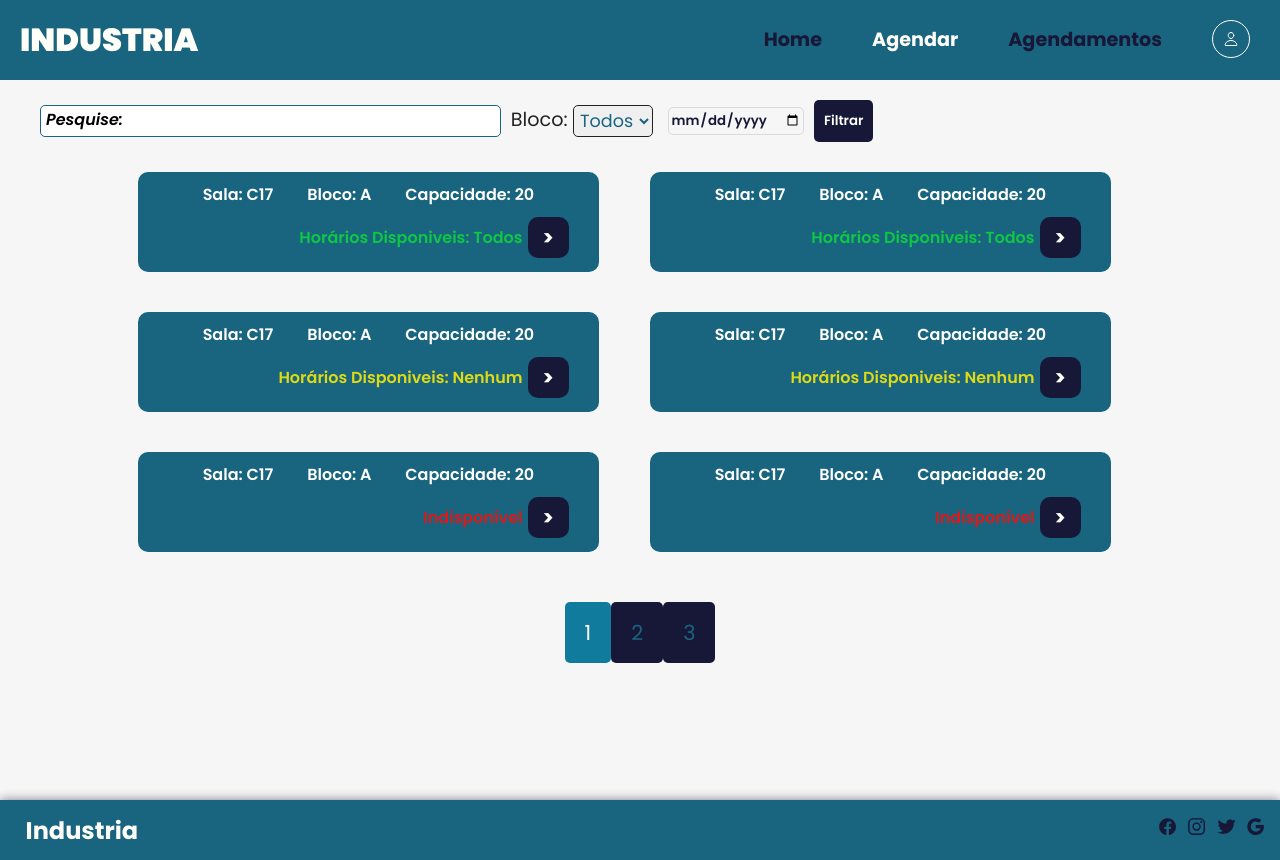
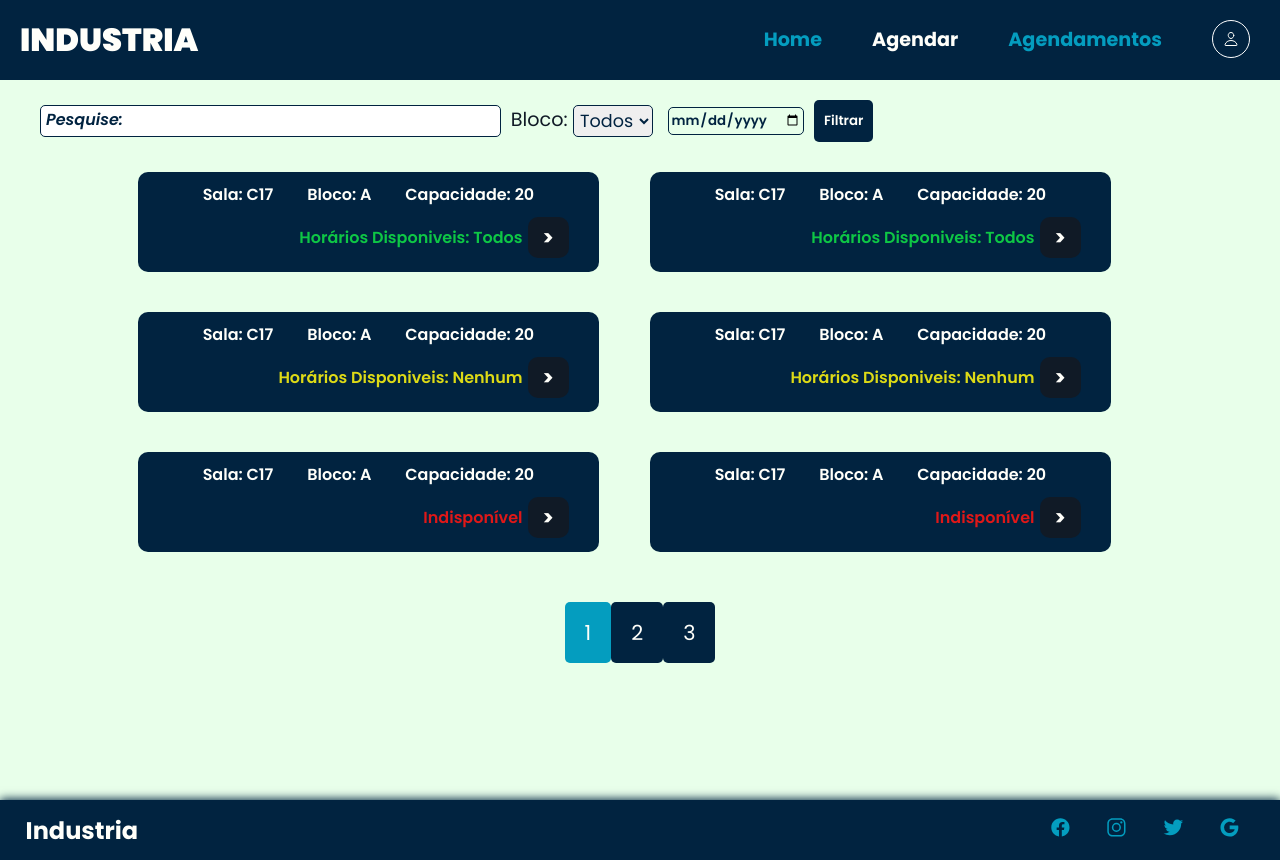
Before and after one commit to pexonauta/Industria, a plain HTML site: page App/abas/agendar.html in a window 1280 px wide. Drawn offline with nearby package versions, Linux system fonts and the light colour scheme.

Commit message:
mudancas de cores

```diff
--- a/assets/css/abas/agendamento.css
+++ b/assets/css/abas/agendamento.css
@@ -1,13 +1,19 @@
+/* Propriedades de cor fontes entre outras */
+
 :root {
     /* Cores Que Serão do site */
     --color1: #FFFFFA;
-    --color2: #19647E;
-    --color3: #78CDD7;
-    --color4: #685044;
-    --color5: #171738;
+    --color2: #048ABF;
+    --color3: #049DBF;
+    --color4: #012340;
+    --color5: #101A26;
 
-    /* Propriedades Do Register */
-    --bg-fundo: #19647E;
+    --bg-fundo: #D8FFDB;
+    --bg-main: #d8ffdb91;
+}
+
+body {
+    background-color: var(--bg-main);
 }
 
 .navbar.on .navbar-hamburguer div {
@@ -17,60 +23,13 @@
 
 main {
     width: 100%;
-    height: auto;
-    margin-bottom: 5%;
-}
-
-.block-charge {
-    width: 100%;
-    margin-bottom: 20px;
-}
-
-.pesquisa {
-    width: 94%;
-    margin: 5px 10px;
-    padding: 5px;
-    border-radius: 5px;
-    border: 1px solid var(--color2);
-    color: #000;
-}
-
-.pesquisa::placeholder {
-    color: #000;
-    font-size: 1.2em;
-    font-weight: 600;
-    font-style: italic;
-}
-
-.block {
-    display: flex;
-    align-items: center;
-    justify-content: center;
-}
-
-.block1 {
-    margin-right: 15px;
-}
-
-.block1 span,
-.block2 span {
-    color: #222;
-    font-size: 1.2em;
-}
-
-.block1 select,
-.block2 select {
-    padding: 2px;
-    border-radius: 5px;
-    font-size: 1.1em;
-    border: 1px solid #222;
-    color: var(--color2);
-    text-align: center;
+    height: 400px;
+    max-height: 900px;
 }
 
 .container {
     width: 100%;
-    height: 50%;
+    height: 80%;
     margin-top: 30px;
     flex-direction: column;
 }
@@ -78,14 +37,13 @@ main {
 .container .sala {
     width: 96%;
     height: 100px;
-    background-color: var(--color2);
     margin: 10px;
     border-radius: 10px;
 }
 
 .container .sala .detalhes {
     padding-top: 10px;
-    color: #fff;
+    color: var(--color1);
     font-size: 1.2em;
     font-weight: 600;
     text-align: center;
@@ -108,8 +66,6 @@ main {
     margin-left: 5px;
     padding: 5px 15px;
     border-radius: 10px;
-    background-color: var(--color5);
-    color: var(--color1);
     text-decoration: none;
     font-size: 1.3em;
     font-weight: 700;
@@ -118,7 +74,7 @@ main {
 }
 
 .sala a:hover {
-    background-color: #252563;
+    background-color: var(--color2);
 }
 
 .dispo,
@@ -140,7 +96,7 @@ main {
 }
 
 .buttons {
-    height: 10%;
+    height: 20%;
     margin-top: 10px;
     display: flex;
     align-items: center;
@@ -151,20 +107,8 @@ main {
     padding: 15px 20px;
     font-size: 1.3em;
     border-radius: 5px;
-    color: var(--color2);
-    background-color: var(--color5);
     border: none;
     cursor: pointer;
-}
-
-.buttons button:hover {
-    background-color: #117b9e;
-    color: var(--color1);
-}
-
-.buttons .btn-active {
-    background-color: #117b9e;
-    color: var(--color1);
 }
 
 .buttons button:nth-child(even) {
@@ -193,7 +137,8 @@ main {
 }
 
 footer {
-    position: relative !important;
+    position: absolute;
+    bottom: 0;
 }
 
 @media (min-width: 760px) {
--- a/assets/css/abas/agendar.css
+++ b/assets/css/abas/agendar.css
@@ -1,19 +1,24 @@
+/* Propriedades de cor fontes entre outras */
+
 :root {
     /* Cores Que Serão do site */
     --color1: #FFFFFA;
-    --color2: #19647E;
-    --color3: #78CDD7;
-    --color4: #685044;
-    --color5: #171738;
+    --color2: #048ABF;
+    --color3: #049DBF;
+    --color4: #012340;
+    --color5: #101A26;
 
-    /* Propriedades Do Register */
-    --bg-fundo: #19647E;
+    --bg-fundo: #D8FFDB;
+    --bg-main: #d8ffdb91;
 }
 
 .navbar.on .navbar-hamburguer div {
     right: auto;
 }
 
+body {
+    background-color: var(--bg-main);
+}
 
 main {
     width: 100%;
@@ -30,12 +35,12 @@ main {
     margin: 5px 10px;
     padding: 5px;
     border-radius: 5px;
-    border: 1px solid var(--color2);
+    border: 1px solid var(--color4);
     color: #000;
 }
 
 .pesquisa::placeholder {
-    color: #000;
+    color: var(--color4);
     font-size: 1.2em;
     font-weight: 600;
     font-style: italic;
@@ -48,7 +53,7 @@ main {
 }
 
 .block-charge button {
-    background-color: var(--color5);
+    background-color: var(--color4);
     padding: 10px;
     color: var(--color1);
     border-radius: 5px;
@@ -57,13 +62,17 @@ main {
     margin-left: 10px;
 }
 
+.block-charge button:hover {
+    background-color: var(--color2);
+}
+
 .block1 {
     margin-right: 15px;
 }
 
 .block1 span,
 .block2 span {
-    color: #222;
+    color: var(--color5);
     font-size: 1.2em;
 }
 
@@ -72,8 +81,8 @@ main {
     padding: 2px;
     border-radius: 5px;
     font-size: 1.1em;
-    border: 1px solid #222;
-    color: var(--color2);
+    border: 1px solid var(--color4);
+    color: var(--color4);
     text-align: center;
 }
 
@@ -81,9 +90,9 @@ main {
     background-color: transparent;
     border-radius: 5px;
     padding: 2px;
-    color: var(--color5);
+    color: var(--color4);
     font-weight: 600;
-    border: 1px solid rgb(218, 218, 218);
+    border: 1px solid var(--color4);
 }
 
 .container {
@@ -96,14 +105,14 @@ main {
 .container .sala {
     width: 96%;
     height: 100px;
-    background-color: var(--color2);
+    background-color: var(--color4);
     margin: 10px;
     border-radius: 10px;
 }
 
 .container .sala .detalhes {
     padding-top: 10px;
-    color: #fff;
+    color: var(--color1);
     font-size: 1.2em;
     font-weight: 600;
     text-align: center;
@@ -136,7 +145,7 @@ main {
 }
 
 .sala a:hover {
-    background-color: #252563;
+    background-color: var(--color2);
 }
 
 .dispo,
@@ -168,19 +177,19 @@ main {
     padding: 15px 20px;
     font-size: 1.3em;
     border-radius: 5px;
-    color: var(--color2);
-    background-color: var(--color5);
+    color: var(--color1);
+    background-color: var(--color4);
     border: none;
     cursor: pointer;
 }
 
 .buttons button:hover {
-    background-color: #117b9e;
+    background-color: var(--color2);
     color: var(--color1);
 }
 
 .buttons .btn-active {
-    background-color: #117b9e;
+    background-color: var(--color3);
     color: var(--color1);
 }
 
--- a/assets/css/abas/form.css
+++ b/assets/css/abas/form.css
@@ -1,17 +1,19 @@
+/* Propriedades de cor fontes entre outras */
+
 :root {
     /* Cores Que Serão do site */
     --color1: #FFFFFA;
-    --color2: #19647E;
-    --color3: #78CDD7;
-    --color4: #685044;
-    --color5: #171738;
+    --color2: #048ABF;
+    --color3: #049DBF;
+    --color4: #012340;
+    --color5: #101A26;
 
-    /* Propriedades Do Register */
-    --bg-fundo: #19647E;
+    --bg-fundo: #D8FFDB;
+    --bg-main: #d8ffdb91;
 }
 
 body {
-    background: var(--color2);
+    background-color: var(--color4);
 }
 
 main {
@@ -19,14 +21,14 @@ main {
     top: 55%;
     left: 50%;
     transform: translate(-50%, -45%);
-    width: 460px;
+    width: 420px;
 }
 
 .voltar {
     display: flex;
     align-items: center;
     justify-content: space-between;
-    color: #fff;
+    color: var(--color1);
     font-weight: 600;
 }
 
@@ -37,12 +39,13 @@ main {
     padding: 5px 15px;
     border-radius: 5px;
     background: var(--color5);
+    border: 1px solid var(--color1);
     cursor: pointer;
     transition: 0.3s;
 }
 
 .voltar a:hover {
-    background: #252563;
+    background: var(--color2);
     transform: scale(1.2);
 }
 
@@ -59,7 +62,7 @@ main {
 .form-group input {
     width: 100%;
     background: transparent;
-    border: 1px solid var(--color5);
+    border: 1px solid var(--color1);
     border-radius: 5px;
     padding: 5px;
     color: var(--color1);
@@ -67,7 +70,7 @@ main {
 }
 
 .form-group input::placeholder {
-    color: var(--color5);
+    color: var(--bg-fundo);
     font-weight: 600;
 }
 
@@ -77,7 +80,7 @@ main {
     background-color: rgb(231, 228, 228);
     padding: 10px;
     border-radius: 10px;
-    border: 1px solid var(--color2);
+    border: 1px solid var(--color5);
 }
 
 .form-group textarea::placeholder {
@@ -145,8 +148,8 @@ main {
     height: 50px;
     border-radius: 10px;
     padding: 5px;
-    background: #171738;
-    border: 1px solid var(--color5);
+    background: var(--color5);
+    border: 1px solid var(--color1);
     color: var(--color1);
     font-weight: 600;
     letter-spacing: 2px;
@@ -158,7 +161,7 @@ main {
 .input-group button:hover {
     transform: scale(1.2);
     font-weight: 700;
-    background: #252563;
+    background: var(--color2);
 }
 
 @media (min-width: 760px) {
--- a/assets/css/abas/home.css
+++ b/assets/css/abas/home.css
@@ -1,13 +1,15 @@
-/* Propriedades De corpo */
+/* Propriedades de cor fontes entre outras */
+
 :root {
     /* Cores Que Serão do site */
     --color1: #FFFFFA;
-    --color2: #19647E;
-    --color3: #78CDD7;
-    --color4: #685044;
-    --color5: #171738;
+    --color2: #048ABF;
+    --color3: #049DBF;
+    --color4: #012340;
+    --color5: #101A26;
 
-    /* Propriedades Do home */
+    --bg-fundo: #D8FFDB;
+    --bg-main: #d8ffdb4d;
 }
 
 main {
@@ -26,7 +28,7 @@ main {
 }
 
 .container h1 {
-    color: #fff;
+    color: var(--color1);
     font-weight: 700;
     font-size: 3em;
     text-transform: uppercase;
@@ -46,7 +48,7 @@ main {
     padding: 5px;
     color: var(--color1);
     border-radius: 5px;
-    background-color: var(--color5);
+    background-color: var(--color4);
 
     font-size: 1.2em;
     font-weight: 600;
@@ -57,7 +59,7 @@ main {
 }
 
 .container a:hover {
-    background-color: var(--color2);
+    background-color: var(--color3);
 }
 
 footer {
@@ -76,12 +78,12 @@ footer {
 .redes-socias a {
     margin-right: 20px;
     font-size: 2em;
-    color: var(--color5);
+    color: var(--color4);
     transition: 0.3s;
 }
 
 .redes-socias a:hover {
-    color: var(--color1);
+    color: var(--color3);
     transform: scale(1.7);
 }
 
--- a/assets/css/abas/not.css
+++ b/assets/css/abas/not.css
@@ -1,13 +1,15 @@
+/* Propriedades de cor fontes entre outras */
+
 :root {
     /* Cores Que Serão do site */
     --color1: #FFFFFA;
-    --color2: #19647E;
-    --color3: #78CDD7;
-    --color4: #685044;
-    --color5: #171738;
+    --color2: #048ABF;
+    --color3: #049DBF;
+    --color4: #012340;
+    --color5: #101A26;
 
-    /* Propriedades Do Register */
-    --bg-fundo: #19647E;
+    --bg-fundo: #D8FFDB;
+    --bg-main: #d8ffdb91;
 }
 
 main {
@@ -28,80 +30,7 @@ main {
 .sala p {
     position: relative;
     width: 70%;
-    color: #fff;
-    font-weight: 600;
-}
-
-.sala a {
-    text-align: center;
-    position: relative;
-    width: 20%;
-    padding: 5px;
-    color: rgb(233, 42, 42);
-}
-
-footer {
-    position: absolute;
-}
-
-@media (min-width: 760px) {
-    .container {
-        margin-top: 8%;
-    }
-
-    .container .sala {
-        height: 120px;
-    }
-
-    .sala p {
-        width: 60%;
-    }
-
-    .sala a {
-        width: 100px;
-    }
-
-    footer {
-        position: absolute;
-        bottom: 0;
-    }
-}
-
-@media (min-width: 960px) {
-    .container {
-        margin-top: 4%;
-    }
-}:root {
-    /* Cores Que Serão do site */
-    --color1: #FFFFFA;
-    --color2: #19647E;
-    --color3: #78CDD7;
-    --color4: #685044;
-    --color5: #171738;
-
-    /* Propriedades Do Register */
-    --bg-fundo: #19647E;
-}
-
-main {
-    height: 70vh;
-    padding: 0;
-}
-
-.container {
-    height: auto;
-}
-
-.sala {
-    display: flex;
-    align-items: center;
-    justify-content: center;
-}
-
-.sala p {
-    position: relative;
-    width: 70%;
-    color: #fff;
+    color: var(--color1);
     font-weight: 600;
 }
 
--- a/assets/css/footer.css
+++ b/assets/css/footer.css
@@ -3,13 +3,13 @@
 :root {
     /* Cores Que Serão do site */
     --color1: #FFFFFA;
-    --color2: #19647E;
-    --color3: #78CDD7;
-    --color4: #685044;
-    --color5: #171738;
+    --color2: #048ABF;
+    --color3: #049DBF;
+    --color4: #012340;
+    --color5: #101A26;
 
-    /* Propriedades Do Register */
-    --bg-fundo: #19647E;
+    --bg-fundo: #D8FFDB;
+    --bg-main: #d8ffdb91;
 }
 
 footer {
@@ -18,8 +18,8 @@ footer {
     width: 100%;
     height: 60px;
     padding: 5px 10px 5px 10px;
-    box-shadow: 0 -1px 9px #17173877;
-    background-color: var(--color2);
+    box-shadow: 0 -1px 9px var(--color4);
+    background-color: var(--color4);
     color: var(--color1);
     display: flex;
     align-items: center;
@@ -33,15 +33,13 @@ footer h2 {
 }
 
 .redes-socias a {
-    margin-right: 5px;
+    margin-right: 30px;
     text-decoration: none;
-    font-size: 1.2em;
-    color: var(--color5);
-    transform: scale(1.2);
-    transition: 0.3s;
+    font-size: 1.3em;
+    color: var(--color3);
+    transition: all 0.3s ease-in-out;
 }
 
 .redes-socias a:hover {
     color: var(--color1);
-    transform: scale(1.7);
 }
--- a/assets/css/header.css
+++ b/assets/css/header.css
@@ -3,19 +3,19 @@
 :root {
     /* Cores Que Serão do site */
     --color1: #FFFFFA;
-    --color2: #19647E;
-    --color3: #78CDD7;
-    --color4: #685044;
-    --color5: #171738;
+    --color2: #048ABF;
+    --color3: #049DBF;
+    --color4: #012340;
+    --color5: #101A26;
 
-    /* Propriedades Do Register */
-    --bg-fundo: #19647E;
+    --bg-fundo: #D8FFDB;
+    --bg-main: #d8ffdb4d;
 }
 
 header {
     width: 100%;
     height: 10vh;
-    background-color: var(--color2);
+    background-color: var(--color4);
     color: var(--color1);
     display: flex;
     align-items: center;
@@ -49,7 +49,7 @@ header h1 {
     height: 3px;
     margin-right: 30px;
     margin-bottom: 5px;
-    background-color: #fff;
+    background-color: var(--color1);
 }
 
 .navbar-menu {
@@ -62,7 +62,7 @@ header h1 {
     height: 3px;
     top: 5%;
     right: auto;
-    background-color: rgb(255, 255, 255);
+    background-color: var(--color1);
     z-index: 2;
 }
 
@@ -85,7 +85,7 @@ header h1 {
     right: 0;
     width: 60%;
     height: 100vh;
-    background-color: var(--color5);
+    background-color: var(--color4);
     animation: fundoAbrir 0.6s ease-in-out;
     z-index: 1;
 }
@@ -125,7 +125,7 @@ header h1 {
 }
 
 .navbar.on .navbar-menu ul li a:hover {
-    color: #e4e4e4;
+    color: var(--color1);
     text-decoration: underline;
 }
 
@@ -216,7 +216,7 @@ header h1 {
     .navbar-menu ul li a {
         width: 100%;
         text-decoration: none;
-        color: var(--color5);
+        color: var(--color3);
         font-size: 1.2em;
         font-weight: bold;
         cursor: pointer;
--- a/assets/css/main.css
+++ b/assets/css/main.css
@@ -15,6 +15,12 @@
     font-family: 'Poppins', sans-serif;
 }
 
+/* Propriedades de cor fontes entre outras */
+
+:root {
+    --bg-main: #d8ffdb91;
+}
+
 /* Propriedade Para Ocupar Todo Espaço */
 html,
 body {
@@ -22,5 +28,5 @@ body {
 }
 
 body {
-    background: #f7f6f6;
+    background: var(--bg-main);
 }
--- a/assets/css/user/login.css
+++ b/assets/css/user/login.css
@@ -3,17 +3,17 @@
 :root {
     /* Cores Que Serão do site */
     --color1: #FFFFFA;
-    --color2: #19647E;
-    --color3: #78CDD7;
-    --color4: #685044;
-    --color5: #171738;
+    --color2: #048ABF;
+    --color3: #049DBF;
+    --color4: #012340;
+    --color5: #101A26;
 
-    /* Propriedades Do Register */
-    --bg-fundo: #19647E;
+    --bg-fundo: #D8FFDB;
+    --bg-main: #d8ffdb4d;
 }
 
 body {
-    background: var(--bg-fundo);
+    background: var(--color4);
 }
 
 main {
@@ -25,7 +25,8 @@ main {
     width: 400px;
     height: 500px;
 
-    background: rgba(255, 255, 255, 0.37);
+    background: var(--bg-main);
+    border: 1px solid var(--color1);
     border-radius: 10px;
 
     display: flex;
@@ -68,16 +69,16 @@ main {
 
     background: transparent;
 
-    border: 1px solid var(--color3);
+    border: 1px solid var(--color4);
     border-radius: 10px;
     padding: 5px;
 
-    color: #fff;
+    color: var(--color1);
     font-size: 1.2em;
 }
 
 .input-group::placeholder {
-    color: #fff;
+    color: var(--color1);
     padding-left: 5px;
 }
 
@@ -99,7 +100,7 @@ main {
 
     border: 1px solid var(--color3);
     border-radius: 5px;
-    background: var(--color5);
+    background: var(--color4);
 
 
     cursor: pointer;
@@ -107,11 +108,13 @@ main {
     font-weight: bold;
     font-size: 1em;
 
-    color: var(--color3);
+    color: var(--color1);
+    transition: all 0.5s ease-in-out;
 }
 
 .form-button button:hover {
     color: var(--color1);
+    transform: scale(1.1);
     box-shadow: 0 0 5px var(--color3),
         0 0 25px var(--color3),
         0 0 50px var(--color3),
@@ -148,7 +151,7 @@ main {
 }
 
 .link ul li a:hover {
-    color: rgb(5, 122, 131);
+    color: var(--color3);
     text-decoration: underline;
 }
 
--- a/assets/css/user/register.css
+++ b/assets/css/user/register.css
@@ -3,17 +3,18 @@
 :root {
     /* Cores Que Serão do site */
     --color1: #FFFFFA;
-    --color2: #19647E;
-    --color3: #78CDD7;
-    --color4: #685044;
-    --color5: #171738;
+    --color2: #048ABF;
+    --color3: #049DBF;
+    --color4: #012340;
+    --color5: #101A26;
 
     /* Propriedades Do Register */
-    --bg-fundo: #19647E;
+    --bg-fundo: #D8FFDB;
+    --bg-main: #d8ffdb4d;
 }
 
 body {
-    background: var(--bg-fundo);
+    background: var(--color4);
 }
 
 main {
@@ -25,7 +26,8 @@ main {
     width: 400px;
     height: 500px;
 
-    background: rgba(255, 255, 255, 0.37);
+    background: var(--bg-main);
+    border: 1px solid var(--color1);
     border-radius: 15px;
 
     display: flex;
@@ -65,16 +67,16 @@ main {
 
     background: transparent;
 
-    border: 1px solid var(--color3);
+    border: 1px solid var(--color4);
     border-radius: 10px;
     padding: 5px;
 
-    color: #fff;
+    color: var(--color1);
     font-size: 1.2em;
 }
 
 .input-group::placeholder {
-    color: #fff;
+    color: var(--color1);
     padding-left: 5px;
 }
 
@@ -92,7 +94,7 @@ main {
 
     border: 1px solid var(--color3);
     border-radius: 5px;
-    background: var(--color5);
+    background: var(--color4);
 
 
     cursor: pointer;
@@ -100,12 +102,14 @@ main {
     font-weight: bold;
     font-size: 1em;
 
-    color: var(--color3);
+    color: var(--color1);
+    transition: all 0.5s ease-in-out;
 }
 
 .form-button button:hover {
 
     color: var(--color1);
+    transform: scale(1.1);
     box-shadow: 0 0 5px var(--color3),
         0 0 25px var(--color3),
         0 0 50px var(--color3),
@@ -135,7 +139,7 @@ main {
 }
 
 .link ul li a:hover {
-    color: rgb(5, 122, 131);
+    color: var(--color3);
     text-decoration: underline;
 }
 
```
Also changed, not shown: assets/css/abas/altera.css (+7 -7 lines), assets/css/abas/perfil.css (+15 -13 lines).
